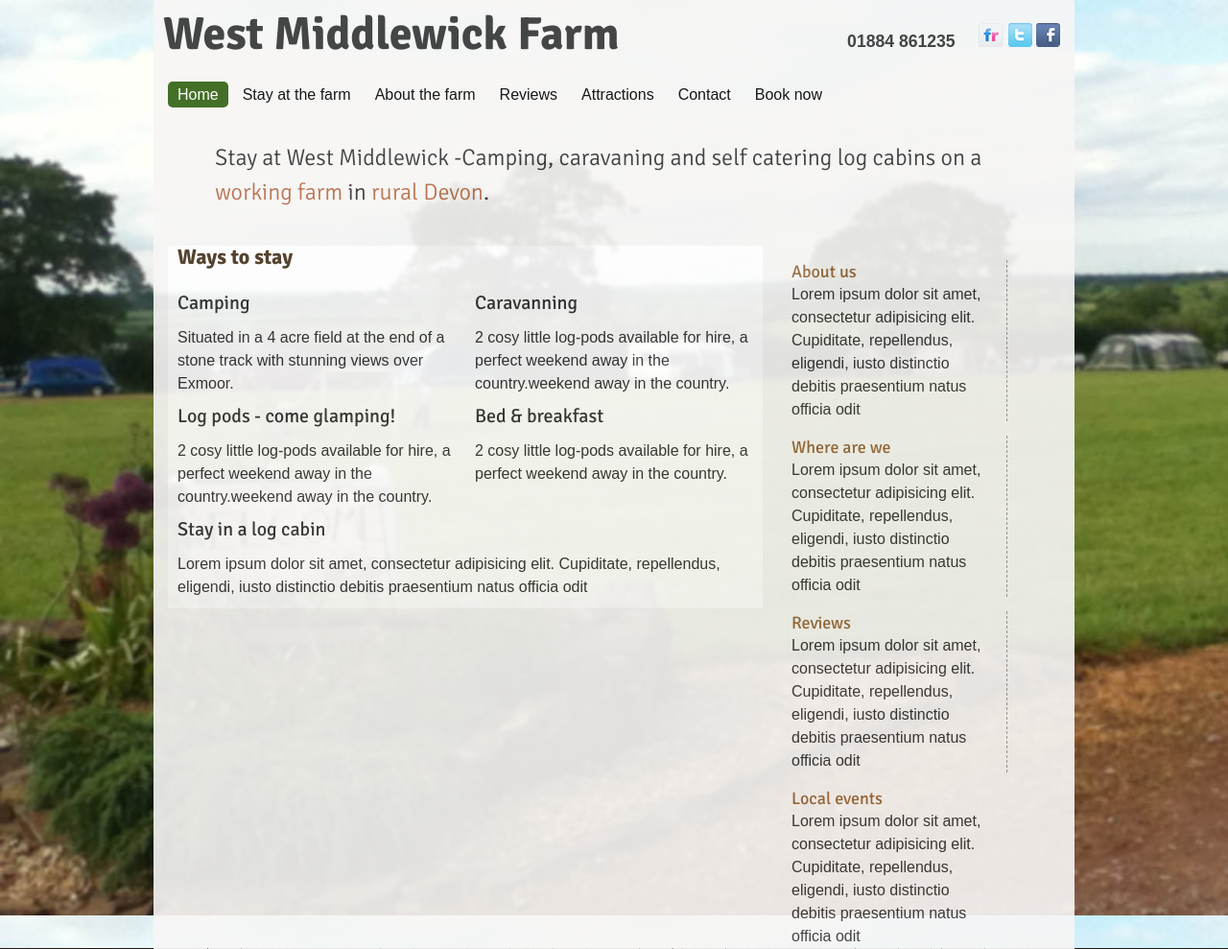
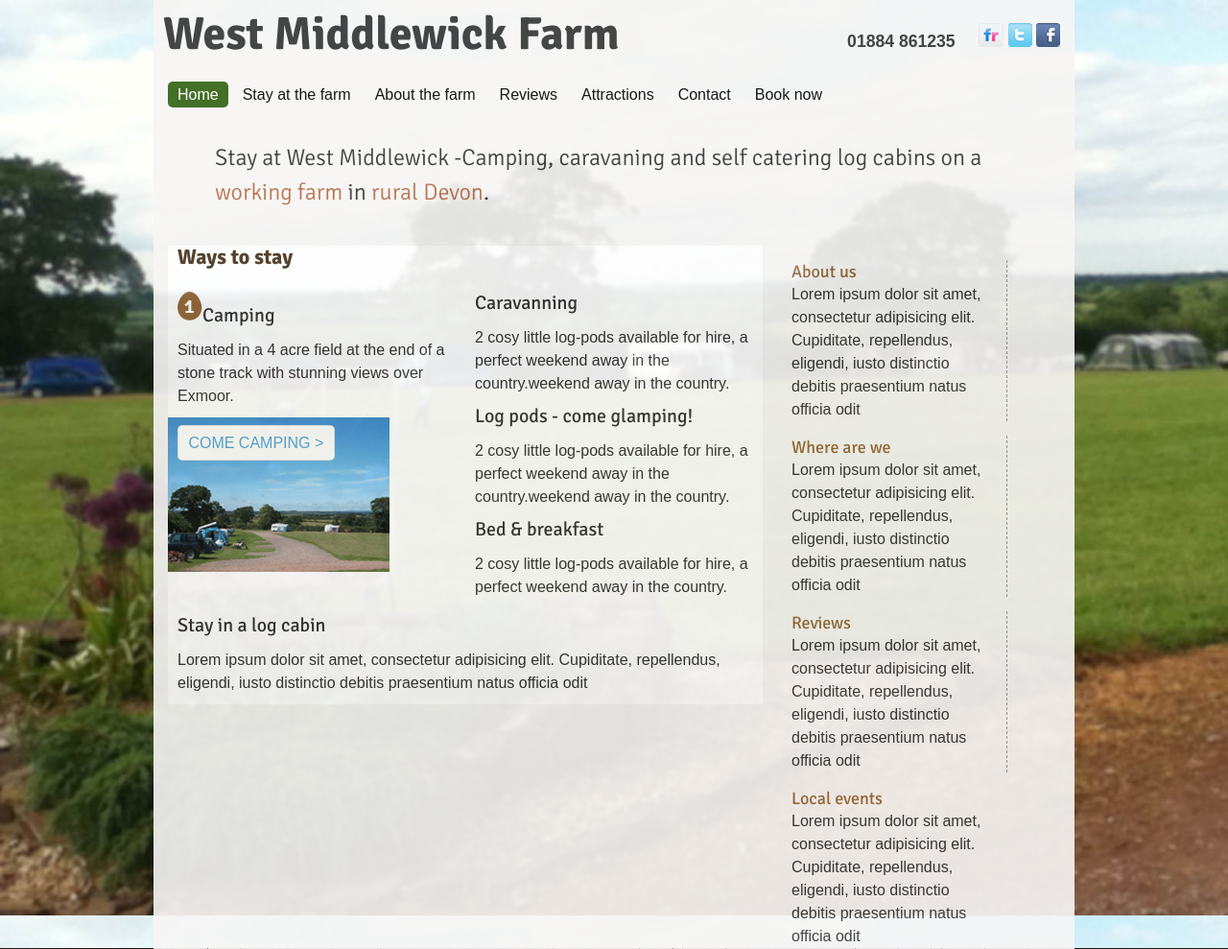
Before and after one commit to sibo2000/wmf-www, a PHP site: page / in a window 1280 px wide. Shown: the top 989 px of the page at 96% size. Run offline with PHP 8.4, Linux system fonts and the light colour scheme; data that the repository does not hold is empty; some libraries are stand-ins or nearby versions.

Commit message:
mod-stayBlock image and button added
will need some work probably once the layout is back to how it should be

Signed-off-by: simonford <simonford4@gmail.com>

```diff
--- a/css/mod-styles.css
+++ b/css/mod-styles.css
@@ -151,7 +151,24 @@ nav ul {
 
 }
 
+.mod-stayBlock-img{
+	margin-left:-10px;
+	margin-right: 15px;
+	float:left;
+}
 
+.mod-stayBlock a.button {
+  	background-color: #FFFFFF;
+    border: 1px solid rgba(0, 0, 0, 0.1);
+    border-radius: 5px 5px 5px 5px;
+    bottom: 160px;
+    color: #54A4DB;
+    display: inline-block;
+    left: 20px;
+    padding: 0.35em 0.65em;
+    position: relative;
+    text-transform: uppercase;
+}
 /* ------------------------------------------------------
 
 									  Mod subBlock
@@ -514,21 +531,9 @@ a.button {
 
 .tabbed_box h4 {
     font-family:Arial, Helvetica, sans-serif;
-    font-size:23px;
     color:#ffffff;
     letter-spacing:-1px;
     margin-bottom:10px;
-}
-.tabbed_box h4 small {
-    color:#e3e9ec;
-    font-weight:normal;
-    font-size:9px;
-    font-family:Verdana, Arial, Helvetica, sans-serif;
-    text-transform:uppercase;
-    position:relative;
-    top:-4px;
-    left:6px;
-    letter-spacing:0px;
 }
 
 .tabbed_area {
@@ -573,16 +578,12 @@ ul.tabs {
 }
 
 ul.tabs li a {
-    border: 1px solid rgba(0, 0, 0, 0.1);
+    /*border: 1px solid rgba(0, 0, 0, 0.1);*/
     border-radius: 5px 5px 0 0;
 }
-ul.tabs li a.active {
-    background-image:url(images/tab_on.jpg);
-    background-repeat:repeat-x;
-    background-position:top;
-}
-.content {
-    background-image:url(images/content_bottom.jpg);
-    background-repeat:repeat-x;
-    background-position:bottombottom;
-}
+
+/* ------------------------------------------------------
+
+									 next new one...
+
+------------------------------------------------------ */
--- a/index.php
+++ b/index.php
@@ -8,8 +8,12 @@
 <section class="l-primary">
   <h2>Ways to stay</h2>
   <div class="mod-stayBlock">
-<h3>Camping</h3>
+<h3><img src="img/home-egg-1.png" alt="Egg1">Camping</h3>
     <p>Situated in a 4 acre field at the end of a stone track with stunning views over Exmoor.  </p>
+    <div class="mod-stayBlock-img">
+      <img src="img/mod-stayBlock-ex-img.png">
+      <a href="#" class="button">Come camping &gt;</a>
+    </div>
   </div>
   <div class="mod-stayBlock">
 <h3>Caravanning</h3>
```
